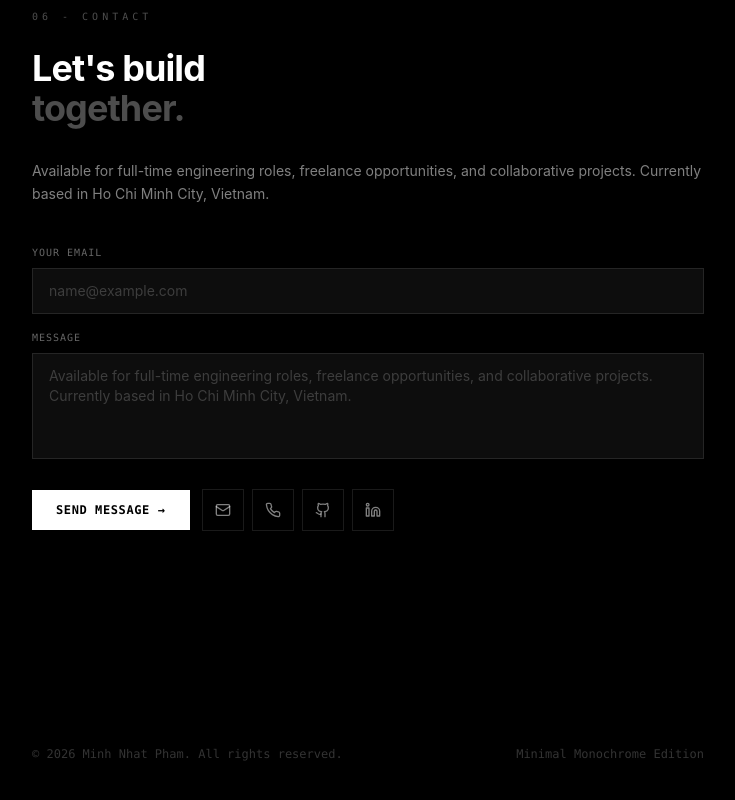
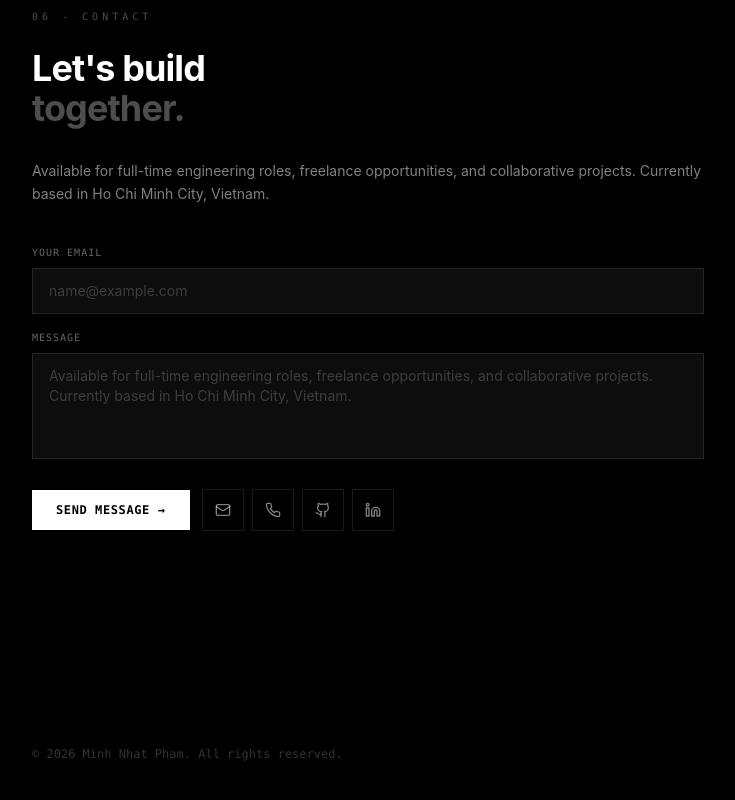
Before and after one commit to nhatprx/nhatprx-portfolio, a React (Vite) app: page / in a window 1280 px wide. Shown: the part 7053-7853 px from the top of the page, without its empty margins (272-1007 px from the left). Built offline with nearby package versions, Linux system fonts and the light colour scheme.

Commit message:
style: remove Minimal Monochrome Edition text from footer

```diff
--- a/src/App.tsx
+++ b/src/App.tsx
@@ -794,9 +794,8 @@ export default function App() {
 
         {/* ========== FOOTER ========== */}
         <footer className="py-8 p-6 sm:p-10 lg:p-14">
-          <div className="w-full max-w-2xl mx-auto flex flex-col sm:flex-row items-start sm:items-center justify-between gap-4 text-xs font-mono text-white/20">
+          <div className="w-full max-w-2xl mx-auto text-xs font-mono text-white/20">
             <span>&copy; {CURRENT_YEAR} Minh Nhat Pham. {t.footer.rights}</span>
-            <span>{t.footer.edition}</span>
           </div>
         </footer>
       </main>
```
